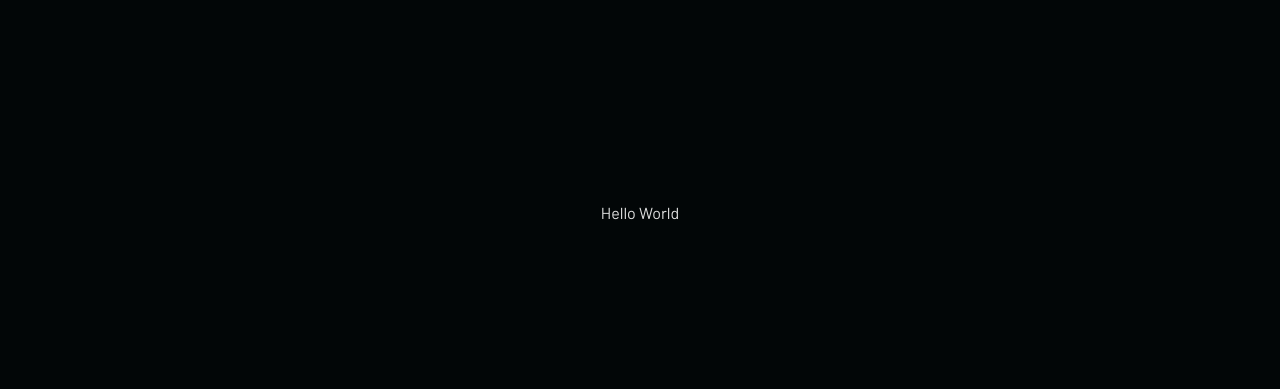
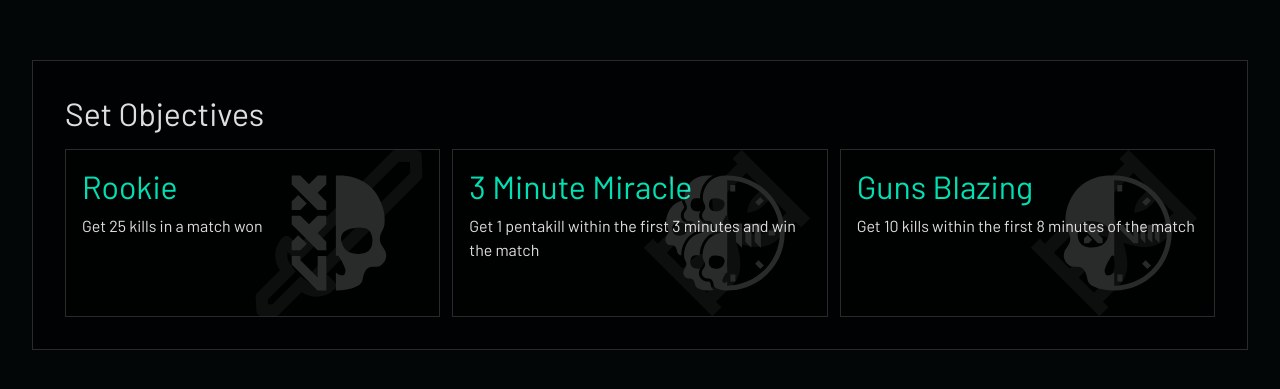
Before and after one commit to justinealvaro15/takehome-exam, a React (Vite) app: page / in a window 1280 px wide. Shown: the part 187-576 px from the top of the page. Built offline with nearby package versions, Linux system fonts and the light colour scheme.

Commit message:
Update: Add "Set Objective" section
- Add dummy SetObjective component to display "Set Objective" section
- Add helper components with styles

```diff
--- /dev/null
+++ b/src/components/Card/index.css
@@ -0,0 +1,22 @@
+.card-root {
+    background-color: rgb(0, 0, 0, 0.64);
+    border: 1px solid #2A2A2A;
+    display: flex;
+    flex-direction: column;
+    padding: 32px;
+    width: 100%;
+}
+
+.card-title {
+    font-size: 32px;
+    font-weight: 500;
+    line-height: 40px;
+    text-align: left;
+    margin: 0 0 16px 0;
+}
+
+.card-content {
+    display: flex;
+    width: 100%;
+    align-items: flex-start;
+}
--- /dev/null
+++ b/src/components/Card/index.tsx
@@ -0,0 +1,19 @@
+import './index.css'
+
+export interface CardProps {
+    title: string;
+    children?: React.ReactNode;
+}
+
+const Card = ({ title, children }: CardProps) => {
+    return (
+        <div className="card-root">
+            <p className="card-title">{title}</p>
+            <div className="card-content">
+                {children}
+            </div>
+        </div>
+    );
+};
+
+export default Card;
--- /dev/null
+++ b/src/components/ObjectiveCard/index.css
@@ -0,0 +1,43 @@
+.objective-card-root {
+    background-color: rgb(0, 0, 0, 0.64);
+    border: 1px solid #2A2A2A;
+    display: flex;
+    flex-direction: column;
+    padding: 16px;
+    width: 387px;
+    height: 168px;
+    position: relative;
+    box-sizing: border-box;
+    cursor: pointer;
+}
+
+.objective-card-active {
+    background-color: rgb(0, 71, 57, 0.5);
+    border: 2px solid #00E0B3;
+}
+
+.objective-card-icon > * {
+    position: absolute;
+    right: 0;
+    top: 50%;
+    transform: translate(0, -50%);
+    height: 200px;
+    width: 200px;
+}
+
+.objective-card-name {
+    font-size: 32px;
+    font-weight: 500;
+    line-height: 40px;
+    text-align: left;
+    color: #00E0B3;
+    margin: 0;
+}
+
+.objective-card-description {
+    font-size: 16px;
+    font-weight: 500;
+    line-height: 24px;
+    text-align: left;
+    margin: 8px 0;
+}
--- /dev/null
+++ b/src/components/ObjectiveCard/index.tsx
@@ -0,0 +1,21 @@
+import clsx from 'clsx';
+import './index.css'
+
+export interface ObjectiveCardProps {
+    name: string;
+    description: string;
+    icon: React.ReactNode;
+    selected?: boolean;
+}
+
+const ObjectiveCard = ({ name, description, icon, selected = false }: ObjectiveCardProps) => {
+    return (
+        <div className={clsx('objective-card-root', selected && 'objective-card-active')}>
+            <p className="objective-card-name">{name}</p>
+            <p className="objective-card-description">{description}</p>
+            <div className="objective-card-icon">{icon}</div>
+        </div>
+    );
+};
+
+export default ObjectiveCard;
--- /dev/null
+++ b/src/components/SetObjective/index.css
@@ -0,0 +1,16 @@
+.set-objective-root {
+    display: flex;
+    width: 100%;
+    padding-bottom: 16px;
+}
+
+.set-objective-row {
+    display: flex;
+    flex-wrap: wrap;
+    gap: 12px;
+    justify-content: center;
+}
+
+.set-objective-row > * {
+    flex: 1 1 350px;
+}
--- /dev/null
+++ b/src/components/SetObjective/index.tsx
@@ -0,0 +1,46 @@
+import objectives, { ObjectiveValue } from '../../constants/objectives';
+import Card from '../Card';
+import ObjectiveCard from '../ObjectiveCard';
+
+import RookieIcon from '../../assets/rookie.svg?react';
+import ThreeMinuteMiracleIcon from '../../assets/3-minute-miracle.svg?react';
+import GunsBlazingIcon from '../../assets/guns-blazing.svg?react';
+
+import './index.css'
+
+
+const SetObjective = () => {
+    const getIcon = (value: ObjectiveValue) => {
+        switch (value) {
+            case ObjectiveValue.Rookie:
+                return <RookieIcon />;
+            case ObjectiveValue.ThreeMinuteMiracle:
+                return <ThreeMinuteMiracleIcon />;
+            case ObjectiveValue.GunsBlazing:
+                return <GunsBlazingIcon />;
+            default:
+                return <></>;
+        }
+    };
+
+    return (
+        <div className="set-objective-root">
+            <Card title="Set Objectives">
+                <div className="set-objective-row">
+                    {objectives.map(({ name, description, value }) => {
+                        const icon = getIcon(value);
+                        return (
+                            <ObjectiveCard
+                                name={name}
+                                description={description}
+                                icon={icon}
+                            />
+                        );
+                    })}
+                </div>
+            </Card>
+        </div>
+    );
+};
+
+export default SetObjective;
--- a/src/constants/objectives.ts
+++ b/src/constants/objectives.ts
@@ -1,11 +1,17 @@
+export enum ObjectiveValue {
+  Rookie = 'ROOKIE',
+  ThreeMinuteMiracle = 'THREE_MINUTE_MIRACLE',
+  GunsBlazing = 'GUNS_BLAZING',
+}
+
 type Objective = {
   label: Array<{
     display: string
   }>
   name: string
   description: string
+  value: ObjectiveValue
 }
-
 const objectives: Array<Objective> = [
   {
     label: [
@@ -17,7 +23,8 @@ const objectives: Array<Objective> = [
       }
     ],
     name: 'Rookie',
-    description: 'Get 25 kills in a match won'
+    description: 'Get 25 kills in a match won',
+    value: ObjectiveValue.Rookie,
   },
   {
     label: [
@@ -29,7 +36,8 @@ const objectives: Array<Objective> = [
       }
     ],
     name: '3 Minute Miracle',
-    description: 'Get 1 pentakill within the first 3 minutes and win the match'
+    description: 'Get 1 pentakill within the first 3 minutes and win the match',
+    value: ObjectiveValue.ThreeMinuteMiracle,
   },
   {
     label: [
@@ -38,7 +46,8 @@ const objectives: Array<Objective> = [
       }
     ],
     name: 'Guns Blazing',
-    description: 'Get 10 kills within the first 8 minutes of the match'
+    description: 'Get 10 kills within the first 8 minutes of the match',
+    value: ObjectiveValue.GunsBlazing,
   }
 ] as const
 
--- /dev/null
+++ b/src/pages/AddTrial/index.css
@@ -0,0 +1,5 @@
+.add-trial {
+    display: flex;
+    width: 100%;
+    height: 100%;
+}
--- a/src/pages/AddTrial/index.tsx
+++ b/src/pages/AddTrial/index.tsx
@@ -1,6 +1,10 @@
+import SetObjective from "../../components/SetObjective";
+
 const AddTrial = () => {
     return (
-        <div>Hello World</div>
+        <div className="add-trial">
+            <SetObjective />
+        </div>
     );
 };
 
```
